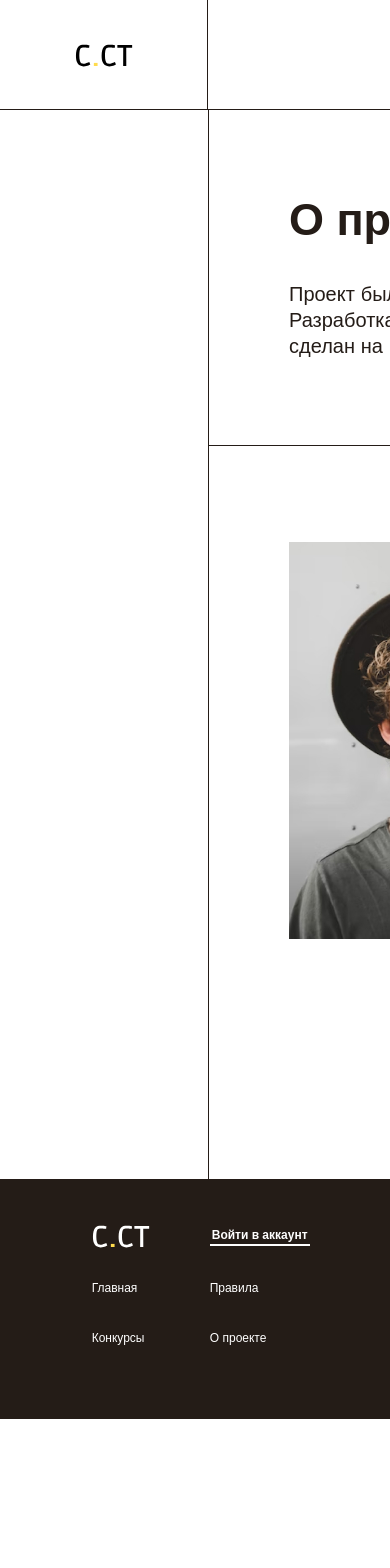
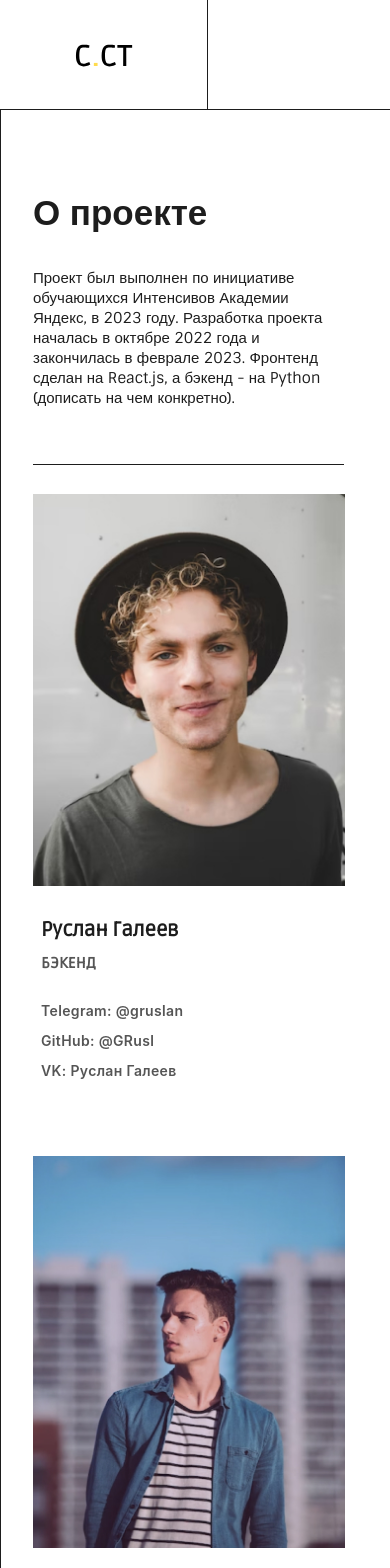
Before and after one commit to sonia13marker/creative.ct, a React (Create React App) app: page /about in a window 390 px wide. Shown: the top 1568 px of the page. Before the commit the page ends 1419 px from the top, so only its background shows below. Built offline with nearby package versions, Linux system fonts and the light colour scheme.

Commit message:
адпатация "о проекте"
адаптация до телефонов, + смена основного черного цвета на #1D1D1D

```diff
--- a/src/components/OneYearContest/OneYearContest.jsx
+++ b/src/components/OneYearContest/OneYearContest.jsx
@@ -1,6 +1,6 @@
 import style from './style.module.css';
 
-/*тут отображение деталей одного конкурса */
+/*тут отображение деталей одного конкурса за определенный год */
 export function OneYearContest ({name, status, date}) {
 
     return (<div>
--- a/src/components/YearContests/YearContests.jsx
+++ b/src/components/YearContests/YearContests.jsx
@@ -2,8 +2,8 @@ import { OneYearContest } from '../OneYearContest/OneYearContest';
 import style from './style.module.css';
 
 /*тут отображение всех конкурсов за один год */
-export function YearContests ({year, contents}) {
-console.log(year);
+export function YearContests (props) {
+console.log(props.year);
     return (<>
         {/*контейнер для одинаковых отступов от краев*/}
         <div className={style.container}>
--- a/src/constants/mock.json
+++ b/src/constants/mock.json
@@ -1,5 +1,5 @@
 {
-    "infos": [
+    "infos":
     {
 
         "year": 2023,
@@ -29,5 +29,5 @@
 
     }
 
-    ]
+
 }
--- a/src/index.css
+++ b/src/index.css
@@ -15,6 +15,6 @@ code {
 /*определение основных цветов*/
 :root {
   --main-white: #fff;
-  --main-black: #241C17;
+  --main-black: #1D1D1D;
   --main-yel: #FFDB4D;
 }
--- a/src/pages/AboutPage/style.module.css
+++ b/src/pages/AboutPage/style.module.css
@@ -101,3 +101,252 @@
     color: #555;
 
 }
+@media screen and (max-width:1435px) {
+    .section_text {
+    padding-left: 3.5rem;
+    }
+    .members {
+       padding-left: 3.5rem;
+    }
+    .members > img {
+        aspect-ratio: 5/4;
+        width: 100%;
+
+        object-fit: contain;
+    }
+    .members__media {
+        margin-left: -1.5rem;
+    }
+}
+
+@media screen and (max-width: 1380px) {
+   .members {
+       padding-left: 2.5rem;
+    }
+
+}
+
+@media screen and (max-width: 1345px) {
+    .section_text {
+    padding-left: 2.5rem;
+    }
+    .members__h3 {
+        width: 160px;
+    }
+    .media__links {
+        width: 110px;
+    }
+    .members {
+        padding-left: 30px;
+        margin-top: 3rem;
+    }
+    .members__media {
+        margin-left: -0.5rem;
+    }
+}
+@media screen and (max-width: 1170px) {
+    .members {
+        padding-left: 15px;
+    }
+}
+@media screen and (max-width: 1145px) {
+    .text__p {
+        max-width: 52rem;
+    }
+    .members {
+        width: 420px;
+    }
+}
+
+@media screen and (max-width: 1075px) {
+    .text__p {
+        max-width: 48rem;
+    }
+    .members {
+        width: 400px;
+        padding-left: 0;
+    }
+    .members__media {
+        margin-left: -1rem;
+    }
+
+}
+
+@media screen and (max-width: 1040px) {
+    .text__p {
+        max-width: 45rem;
+        font-size: 18px;
+    }
+    .block__members {
+        flex-direction: column;
+
+    }
+    .members {
+        padding-left: 3.5rem;
+    }
+    .members > img {
+        aspect-ratio: 4/4;
+    }
+    .members__h3 {
+        width: max-content;
+    }
+    .media__links {
+        width: max-content;
+    }
+}
+@media screen and (max-width: 1025px) {
+    .wrapper {
+        margin-left: 10.5rem;
+    }
+
+}
+@media screen and (max-width: 935px) {
+    .text__p {
+        font-size: 15px;
+        max-width: 40rem;
+    }
+    .text__h2 {
+        font-size: 40px;
+    }
+    .section_text {
+        height: min-content;
+        padding-bottom: 3.5rem;
+    }
+    .members {
+        margin-top: 1rem;
+        padding-bottom: 3rem;
+    }
+
+}
+
+@media screen and (max-width: 850px) {
+    .text__p {
+        max-width: 37rem;
+    }
+}
+
+@media screen and (max-width: 805px) {
+    .text__p {
+        max-width: 34rem;
+    }
+}
+
+@media screen and (max-width: 745px) {
+    .text__p {
+        max-width: 31rem;
+    }
+    .text__h2 {
+        font-size: 35px;
+    }
+    .members {
+        padding-left: 0;
+    }
+    .members__h3 {
+        font-size: 20px;
+    }
+    .media__links {
+        font-size: 14px;
+    }
+}
+@media screen and (max-width: 705px) {
+    .text__p {
+        max-width: 28rem;
+    }
+}
+
+@media screen and (max-width: 700px) {
+    .wrapper {
+        width: 100vw;
+        margin-left: 0;
+    }
+    .section_text {
+        width: 85%;
+        margin-left: 3rem;
+    }
+    .members {
+        padding-left: 3rem;
+    }
+}
+@media screen and (max-width: 530px) {
+    .section_text {
+        width: 88%;
+        margin-left: 2rem;
+    }
+    .members {
+        padding-left: 2rem;
+    }
+
+}
+
+@media screen and (max-width: 515px) {
+    .section_text {
+        width: 85%;
+        margin-left: 2rem;
+    }
+    .members {
+        padding-left: 1rem;
+    }
+
+}
+@media screen and (max-width: 500px) {
+    .members {
+        padding-left: 0.5rem;
+    }
+    .block__members {
+        margin-top: 2rem;
+    }
+
+}
+
+@media screen and (max-width: 490px) {
+    .members {
+        flex-direction: column;
+        align-items: flex-start;
+    }
+    .members__media {
+        margin-left: 3rem;
+        margin-top: 2rem;
+    }
+    .members__post {
+        margin-bottom: 30px;
+    }
+
+}
+@media screen and (max-width: 440px) {
+    .section_text {
+        margin-left: 3rem;
+        padding-left: 0;
+        width: 80%;
+    }
+}
+
+@media screen and (max-width: 395px) {
+    .section_text {
+        margin-left: 2rem;
+    }
+    .members {
+        margin-left: -1rem;
+    }
+}
+@media screen and (max-width: 365px) {
+    .members > img {
+        aspect-ratio: 5/4;
+        margin-left: -1.5rem;
+    }
+    .block__members {
+        margin-bottom: 10rem;
+    }
+
+}
+@media screen and (max-width: 345px) {
+    .section_text {
+        margin-left: 1rem;
+    }
+
+}
+@media screen and (max-width: 330px) {
+    .section_text {
+        width: 75%;
+    }
+
+}
--- a/src/pages/ContestPage/ContestPage.jsx
+++ b/src/pages/ContestPage/ContestPage.jsx
@@ -4,10 +4,9 @@ import { HeaderMenuFull } from '../../components/HeaderMenuFull/HeaderMenuFull';
 import { MenuHamb } from '../../components/MenuHamb/MenuHamb';
 import { YearContests } from '../../components/YearContests/YearContests';
 import infos from '../../constants/mock.json';
-/*тут будет инфа о всех конкурсах*/
+/*тут будет инфа о всех конкурсах (то есть инфа о всех годах)*/
 
 export function ContestPage (props) {
-console.log(props)
     // var information = [
     //     {
     //         "id": 1,
@@ -54,13 +53,14 @@ console.log(props)
         </MediaQuery>
 
         {/*тут будет инфа о всех конкурсах*/}
-        {
+        {/* {
 infos.map((info, i) => {
                 <YearContests key={i}
                 year={info.year}
                 ></YearContests>
             })
-        }
+        } */}
+        <YearContests infos={infos.year}></YearContests>
 
     </div>)
 }
```
